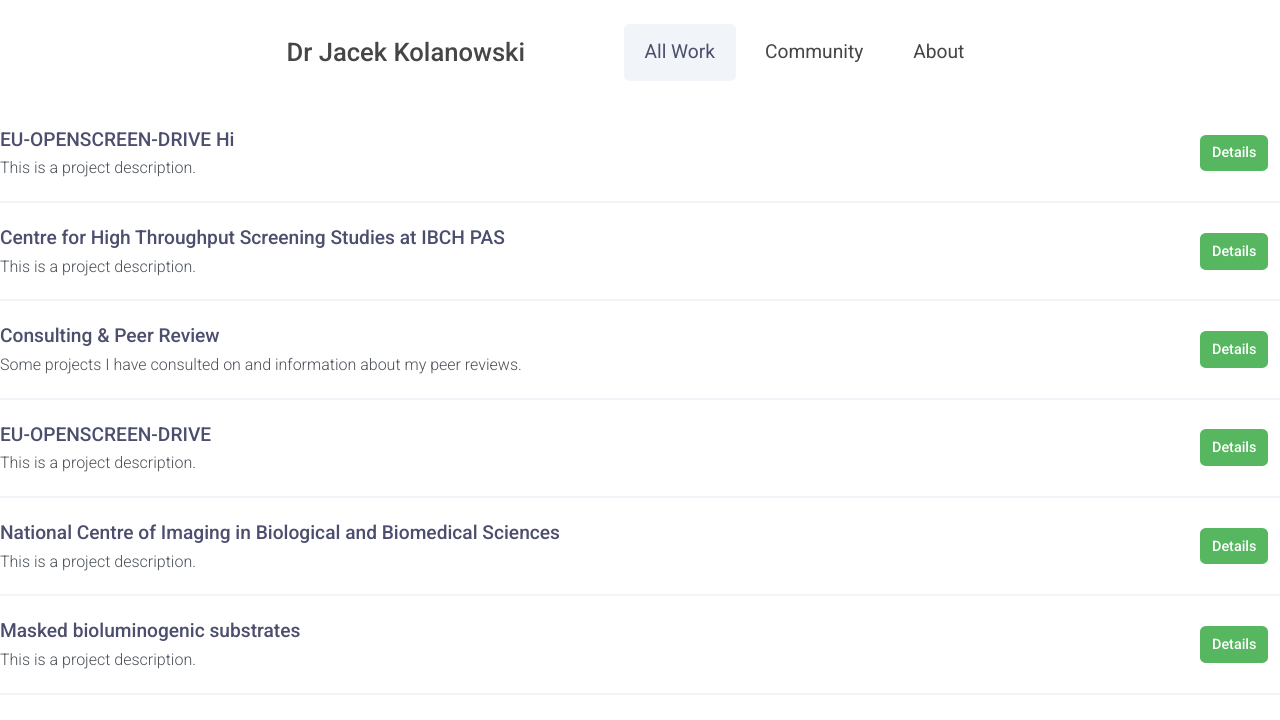
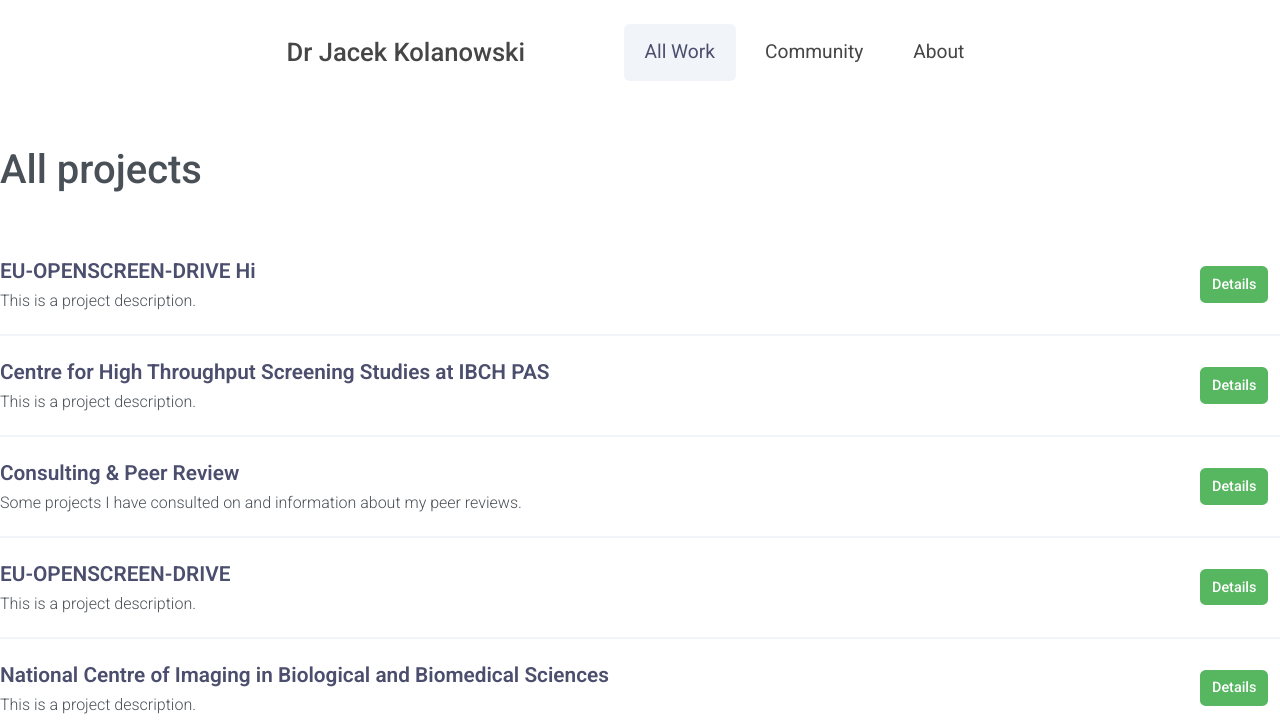
Before and after one commit to clarashen/clara-shen-copy, a Gatsby site: page /blog in a window 1280 px wide. Shown: the top 720 px of the page. Built offline with nearby package versions, Linux system fonts and the light colour scheme; Gatsby itself is replaced by a stand-in of ours.

Commit message:
link style

```diff
--- a/src/pages/blog.js
+++ b/src/pages/blog.js
@@ -32,6 +32,8 @@ const Blog = () => {
 return (
     <Layout>
     <Metadata title="Work" description="Jacek Kolanowski" />
+    <section>
+        <h1>All projects</h1>
         <div className="Projects">
         {data.allMarkdownRemark.edges.map(edge => {
               return (
@@ -51,6 +53,7 @@ return (
             )
         }
         </div>
+        </section>
     </Layout>
     )
     }
--- a/src/styles/style.scss
+++ b/src/styles/style.scss
@@ -1,4 +1,4 @@
-@import url('https://fonts.googleapis.com/css2?family=Roboto:wght@300;400;500;700&display=swap');
+@import url('https://fonts.googleapis.com/css2?family=Roboto:wght@300;400;500;600;700&display=swap');
 
 
 $secondaryColor: #57B660;
@@ -11,6 +11,7 @@ $mainWhite: #fff;
   --light-background: #f1f4f8;
   --heading-color: #4B4E6D;
   --primary-color: #495057;
+  --link-text-color: rgb(73, 77, 75);
 }
 
 * {
@@ -95,9 +96,15 @@ p.lighttext {
 }
 
 a {
-  color: var(--link-color);  text-decoration: none;
-  font-size: 1.2rem;
+  color: var(--link-text-color);  text-decoration: none;
+  font-weight: 600;
+  border-bottom: 3px solid #84c48f;
 }
+
+a:hover {
+  border-bottom: 3px solid #46744d;
+}
+
 
 .flex {
   display: flex;
--- a/src/templates/projectPage.module.scss
+++ b/src/templates/projectPage.module.scss
@@ -2,8 +2,10 @@
 
   .content {
     h1 {
-      margin: 0px 0 20px;
+      margin: 20px 0 20px;
       text-align: left;
+      font-size: 2.5rem;
+      line-height: 1.1;
     }
   }
   .meta {
```
